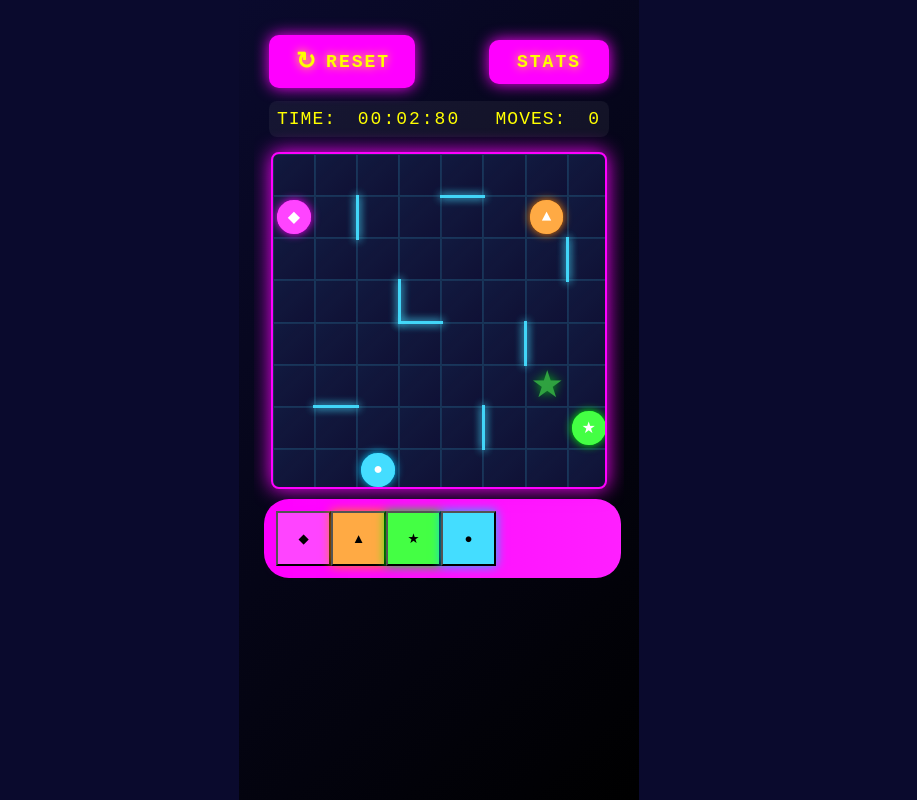
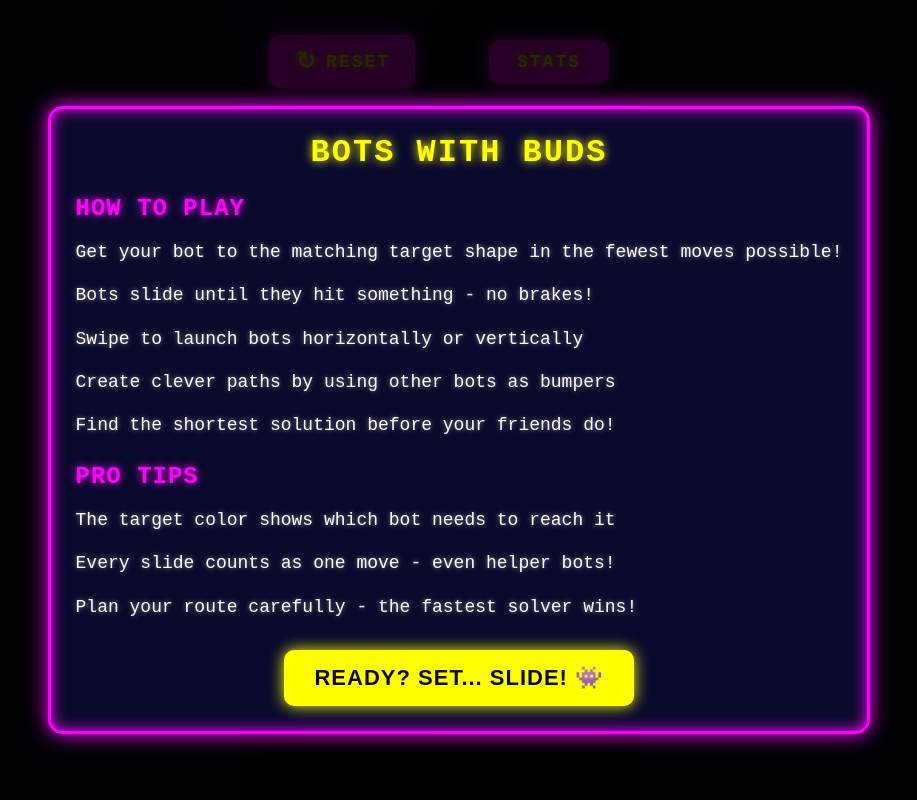
Before and after one commit to hickleco/bot-solo, a plain HTML site: page index.html in a window 1280 px wide. Both pictures are taken after a click on the button "START GAME". Shown: the whole page, without its empty margins (201-1118 px from the left). Drawn offline with Linux system fonts and the light colour scheme.

Commit message:
Add instructions modal with game start flow and updated styling

```diff
--- a/index.html
+++ b/index.html
@@ -257,14 +257,14 @@
         }
 
         .game-board {
-            width: 95%;
+            width: 90%;
             aspect-ratio: 1/1;
-            margin: 10px auto;
-            border-radius: 8px;
+            margin: 20px auto;
+            border-radius: 12px;
             overflow: hidden;
             background-color: var(--grid-blue);
             position: relative;
-            border: 2px solid var(--neon-pink);
+            border: 3px solid var(--neon-pink);
             box-shadow: 0 0 20px var(--neon-pink);
             touch-action: none;
             -webkit-touch-callout: none;
@@ -354,19 +354,25 @@
         }
 
         .bot-selector {
-            width: 95%;
-            margin: 10px auto;
-            padding: 12px;
-            border-radius: 25px;
-            background: linear-gradient(to right, var(--neon-pink), #ff1fff);
+            width: 85%;
+            margin: 20px auto;
+            padding: 15px;
+            border-radius: 35px;
+            background: var(--neon-pink);
+            display: flex;
+            justify-content: space-between;
+            align-items: center;
         }
 
         .bot-btn {
-            width: 55px;
-            height: 55px;
+            width: 50px;
+            height: 50px;
+            border-radius: 50%;
             margin: 0;
-            transform-origin: center;
-            transition: transform 0.2s ease, box-shadow 0.2s ease;
+            font-size: 28px;
+            display: flex;
+            align-items: center;
+            justify-content: center;
         }
 
         .bot-btn.selected {
@@ -510,6 +516,106 @@
             font-size: 14px;
             margin: 8px 0;
         }
+
+        /* Instructions Modal */
+        .instructions-modal {
+            position: fixed;
+            top: 0;
+            left: 0;
+            width: 100%;
+            height: 100%;
+            background-color: rgba(0, 0, 0, 0.85);
+            display: none;
+            justify-content: center;
+            align-items: center;
+            z-index: 1000;
+            padding: 20px;
+        }
+
+        .instructions-content {
+            background-color: var(--dark-blue);
+            border: 3px solid var(--neon-pink);
+            border-radius: 15px;
+            padding: 25px;
+            max-width: 90%;
+            max-height: 90vh;
+            overflow-y: auto;
+            box-shadow: 0 0 20px var(--neon-pink),
+                        inset 0 0 15px var(--neon-pink);
+        }
+
+        .instructions-title {
+            color: var(--neon-yellow);
+            font-size: 32px;
+            font-weight: bold;
+            text-align: center;
+            margin-bottom: 20px;
+            text-shadow: 0 0 10px var(--neon-yellow);
+            letter-spacing: 2px;
+        }
+
+        .instructions-section {
+            margin-bottom: 25px;
+        }
+
+        .instructions-section h3 {
+            color: var(--neon-pink);
+            font-size: 24px;
+            margin-bottom: 15px;
+            text-shadow: 0 0 8px var(--neon-pink);
+            letter-spacing: 1px;
+        }
+
+        .instructions-section p {
+            color: white;
+            font-size: 18px;
+            margin-bottom: 12px;
+            line-height: 1.4;
+            text-shadow: 0 0 5px rgba(255, 255, 255, 0.5);
+        }
+
+        .start-game-btn {
+            background-color: var(--neon-yellow);
+            color: var(--dark-blue);
+            border: none;
+            border-radius: 10px;
+            padding: 15px 30px;
+            font-size: 22px;
+            font-weight: bold;
+            cursor: pointer;
+            display: block;
+            margin: 30px auto 0;
+            transition: all 0.3s ease;
+            text-transform: uppercase;
+            letter-spacing: 1px;
+            box-shadow: 0 0 15px var(--neon-yellow);
+        }
+
+        .start-game-btn:hover {
+            transform: scale(1.05);
+            box-shadow: 0 0 25px var(--neon-yellow);
+        }
+
+        /* Scrollbar styling */
+        .instructions-content::-webkit-scrollbar {
+            width: 8px;
+        }
+
+        .instructions-content::-webkit-scrollbar-track {
+            background: var(--dark-blue);
+            border-radius: 4px;
+        }
+
+        .instructions-content::-webkit-scrollbar-thumb {
+            background: var(--neon-pink);
+            border-radius: 4px;
+            box-shadow: 0 0 5px var(--neon-pink);
+        }
+
+        .instructions-content::-webkit-scrollbar-thumb:hover {
+            background: var(--neon-yellow);
+            box-shadow: 0 0 5px var(--neon-yellow);
+        }
     </style>
 </head>
 <body>
@@ -563,6 +669,28 @@
         <div id="victoryMessage"></div>
         <button id="playAgainBtn">PLAY AGAIN</button>
     </dialog>
+
+    <!-- Instructions Modal -->
+    <div class="instructions-modal" id="instructionsModal">
+        <div class="instructions-content">
+            <div class="instructions-title">BOTS WITH BUDS</div>
+            <div class="instructions-section">
+                <h3>HOW TO PLAY</h3>
+                <p>Get your bot to the matching target shape in the fewest moves possible!</p>
+                <p>Bots slide until they hit something - no brakes!</p>
+                <p>Swipe to launch bots horizontally or vertically</p>
+                <p>Create clever paths by using other bots as bumpers</p>
+                <p>Find the shortest solution before your friends do!</p>
+            </div>
+            <div class="instructions-section">
+                <h3>PRO TIPS</h3>
+                <p>The target color shows which bot needs to reach it</p>
+                <p>Every slide counts as one move - even helper bots!</p>
+                <p>Plan your route carefully - the fastest solver wins!</p>
+            </div>
+            <button class="start-game-btn" id="startGameBtn">READY? SET... SLIDE! 👾</button>
+        </div>
+    </div>
 
     <script>
         // Game configuration
@@ -681,12 +809,15 @@
         const closeHistoryBtn = document.getElementById('closeHistoryBtn');
         const historyList = document.getElementById('historyList');
         const noHistoryMessage = document.getElementById('noHistoryMessage');
+        const instructionsModal = document.getElementById('instructionsModal');
+        const startGameBtn = document.getElementById('startGameBtn');
 
         // Event Listeners
         startBtn.addEventListener('click', startGame);
         resetBtn.addEventListener('click', resetBots);
         historyBtn.addEventListener('click', showHistoryModal);
         closeHistoryBtn.addEventListener('click', closeHistoryModal);
+        startGameBtn.addEventListener('click', startGameplay);
 
         // Puzzle solver
         function getValidMoves(state, walls) {
@@ -834,6 +965,12 @@
         function startGame() {
             titleScreen.style.display = 'none';
             gameScreen.style.display = 'block';
+            instructionsModal.style.display = 'flex';
+        }
+
+        // Start actual gameplay
+        function startGameplay() {
+            instructionsModal.style.display = 'none';
 
             // Initialize game
             initLevel();
```
